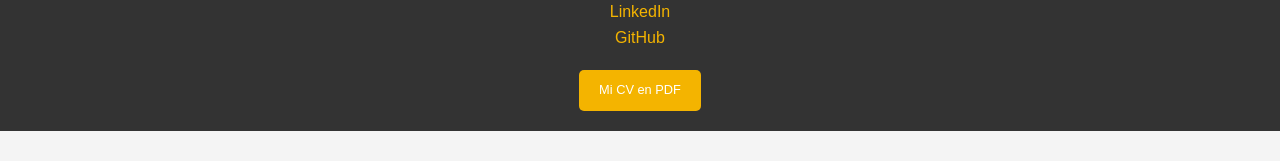
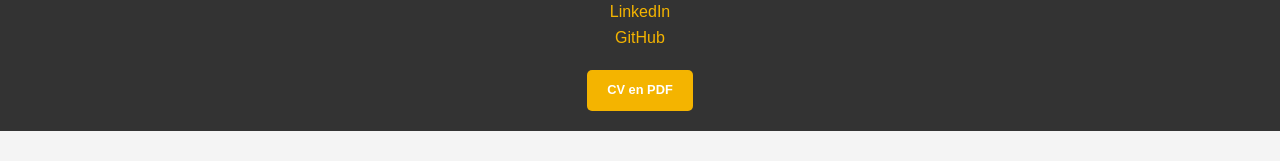
Before and after one commit to jesdomtri/jesdomtri.github.io, a plain HTML site: page index.html in a window 1280 px wide. Shown: the part 192-353 px from the top of the page. Drawn offline with Linux system fonts and the light colour scheme.

Commit message:
Fix download button

```diff
--- a/css/style.css
+++ b/css/style.css
@@ -106,6 +106,7 @@
     background-color: #f4b400;
     color: white;
     text-decoration: none;
+    font-weight: bold;
     border-radius: 5px;
     font-size: 0.8em;
     transition: background-color 0.3s;
--- a/index.html
+++ b/index.html
@@ -22,7 +22,7 @@
                 <p><a href="https://github.com/jesdomtri">GitHub</a></p>
             </div>
             <div class="descargar-cv">
-                <a href="pdf/cv.pdf" download="cv.pdf" class="btn">Mi CV en PDF</a>
+                <a href="pdf/cv.pdf" download="cv.pdf" class="btn">CV en PDF</a>
             </div>
         </div>
     </header>
```
